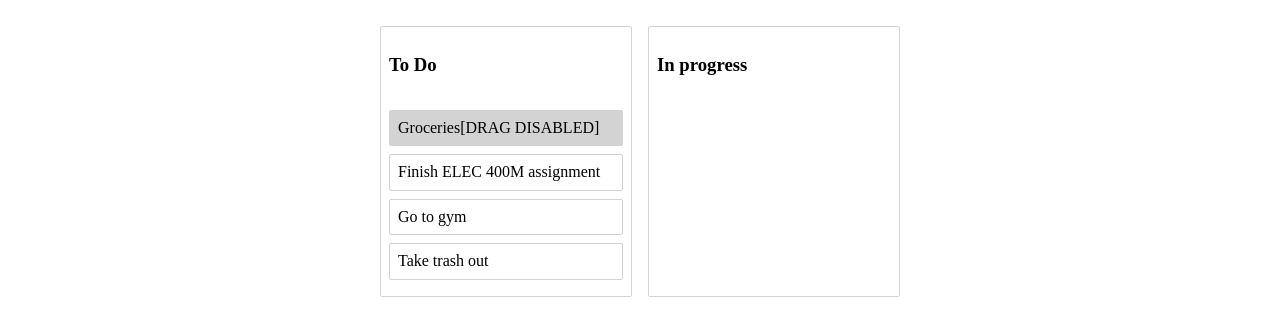
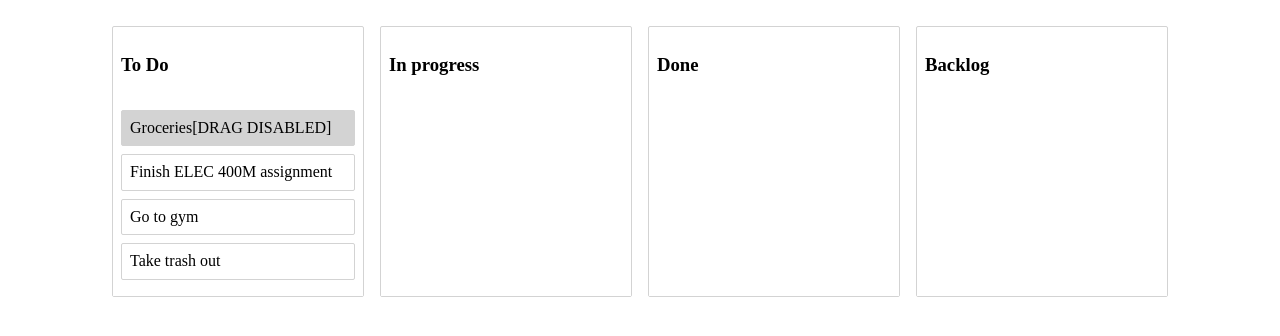
Before and after one commit to mathewbushuru/drag-and-drop-task-app, a React (Create React App) app: page / in a window 1280 px wide. Shown: the top 336 px of the page. Built offline with nearby package versions, Linux system fonts and the light colour scheme.

Commit message:
add two more columns

```diff
--- a/src/components/Task.jsx
+++ b/src/components/Task.jsx
@@ -30,6 +30,7 @@
       draggableId={props.task.id}
       index={props.index}
       isDragDisabled={isDragDisabled}
+      type="task"
     >
       {(provided, snapshot) => (
         <Container
--- a/src/data/initial-data.js
+++ b/src/data/initial-data.js
@@ -16,9 +16,19 @@
       title: "In progress",
       taskIds: [],
     },
+    "column-3": {
+      id: "column-3",
+      title: "Done",
+      taskIds: [],
+    },
+    "column-4": {
+      id: "column-4",
+      title: "Backlog",
+      taskIds: [],
+    },
   },
   //For reordering of columns
-  columnOrder: ["column-1", "column-2",],
+  columnOrder: ["column-1", "column-2", "column-3", "column-4"],
 };
 
 export default initialData;
```
Also changed, not shown: 1 other file (tests, documents, lock files or other folders).
